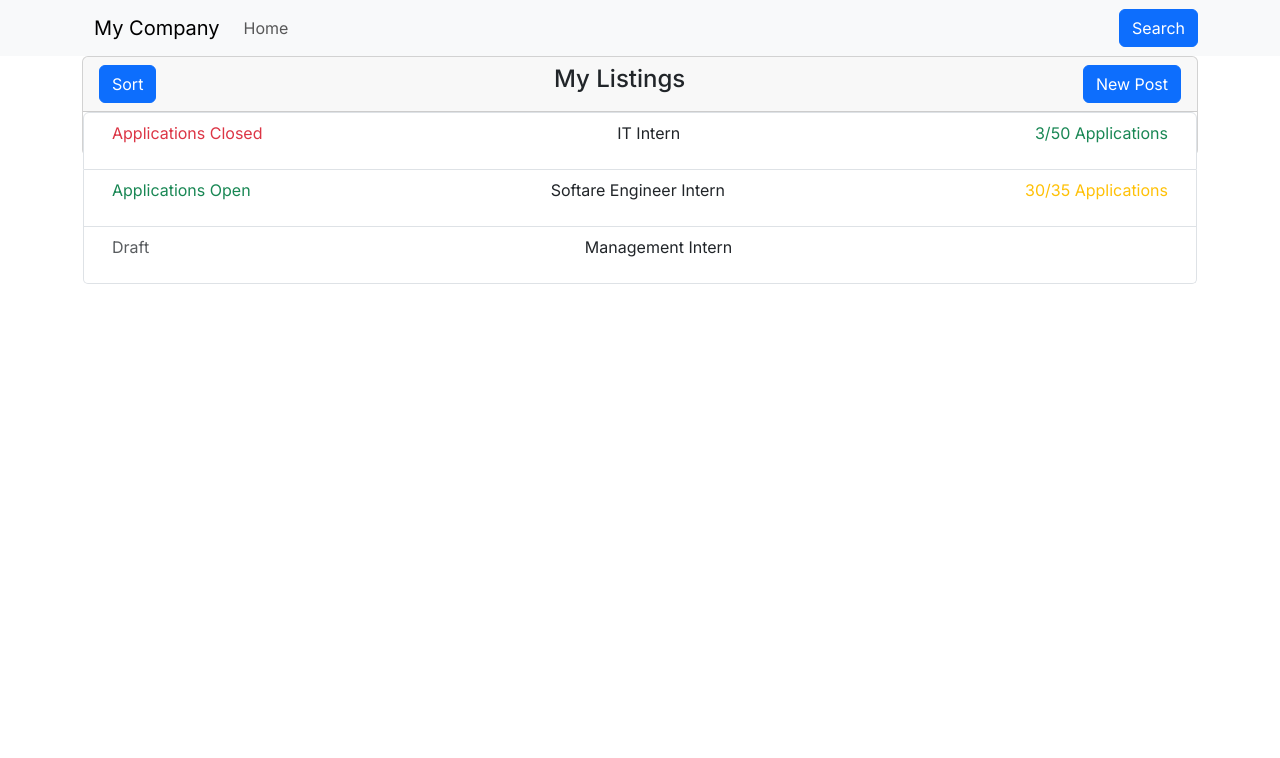
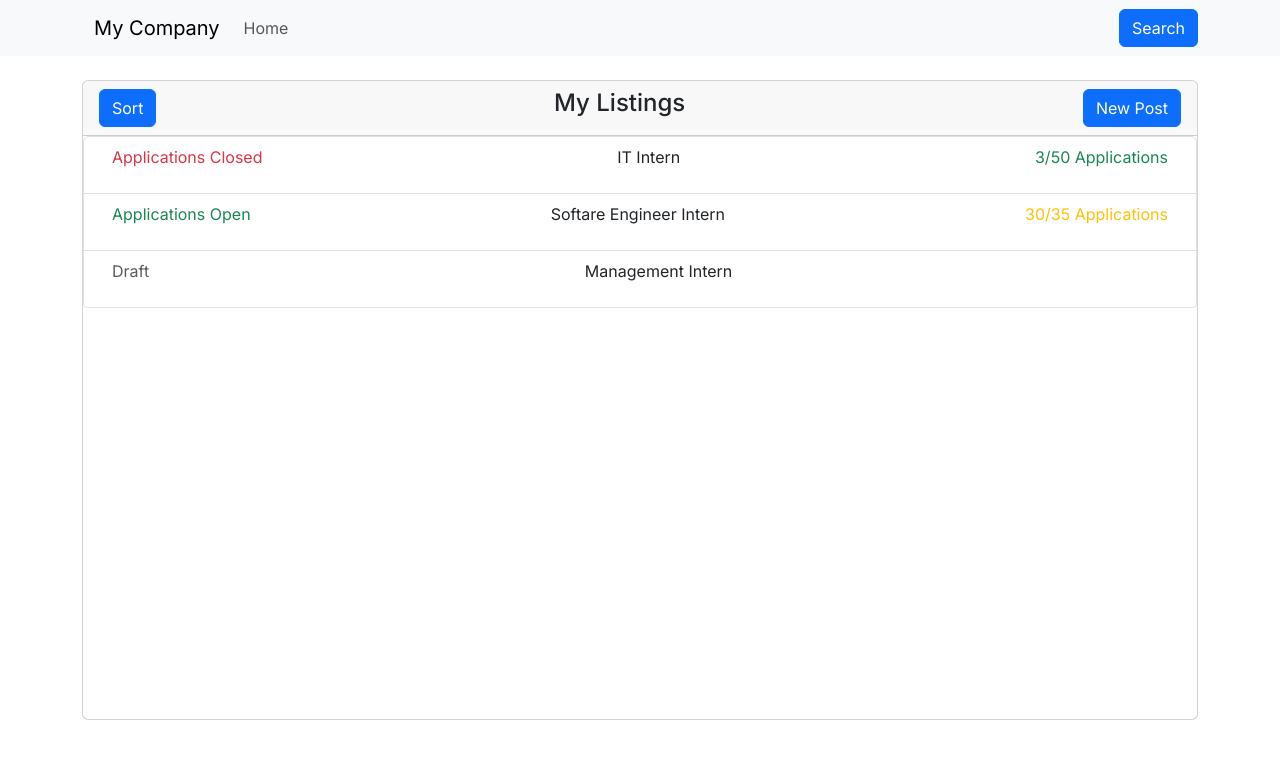
Before and after one commit to robwakefield/InternHunt, a Next.js app: page /recruiterDashboard in a window 1280 px wide. Shown: the top 758 px of the page. Built offline with nearby package versions, Linux system fonts and the light colour scheme.

Commit message:
Force list container to use the full height of the page

```diff
--- a/src/app/recruiterDashboard/page.js
+++ b/src/app/recruiterDashboard/page.js
@@ -27,8 +27,8 @@ const handleClick = () => {
       </Navbar>
 
       {/* Job Listings List */}
-      <Container  style={{height: "100px"}}>
-        <Card className="h-100">
+      <Container  style={{height: "80vh"}}>
+        <Card className="mt-4 h-100">
           <Card.Header className="d-flex justify-content-between">
             <Button>Sort</Button>
             <h4>My Listings</h4>
```
